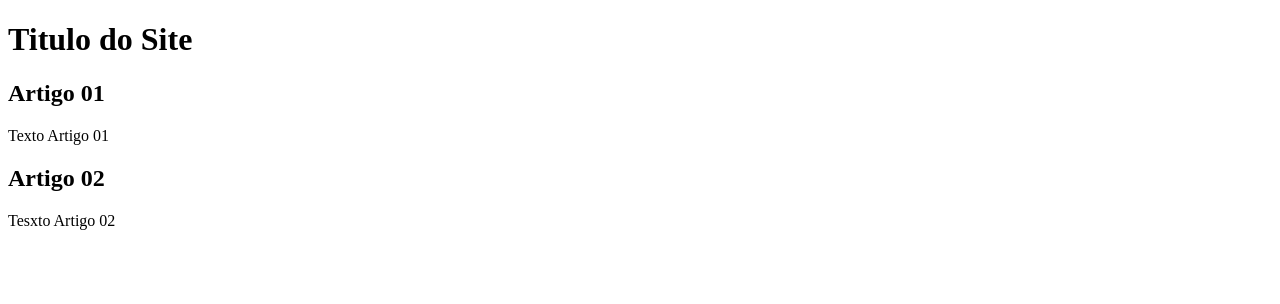
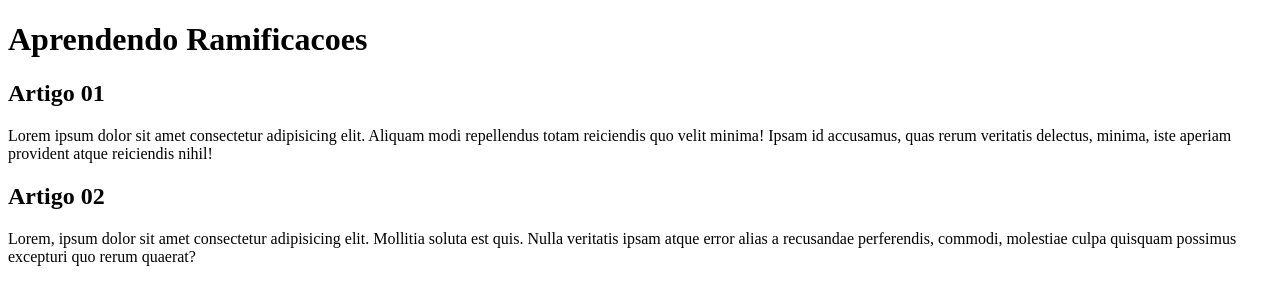
Before and after one commit to luiz186/Projeto-Site, a plain HTML site: page index.html in a window 1280 px wide. Drawn offline with Linux system fonts and the light colour scheme.

Commit message:
inicio do conteudo

```diff
--- a/index.html
+++ b/index.html
@@ -8,15 +8,15 @@
 <body>
    <main>
        <header>
-             <h1>Titulo do Site</h1>
+             <h1>Aprendendo Ramificacoes</h1>
        </header>
        <article>
             <h2>Artigo 01</h2>
-            <p>Texto Artigo 01</p>
+            <p>Lorem ipsum dolor sit amet consectetur adipisicing elit. Aliquam modi repellendus totam reiciendis quo velit minima! Ipsam id accusamus, quas rerum veritatis delectus, minima, iste aperiam provident atque reiciendis nihil!</p>
        </article>
        <article>
              <h2>Artigo 02</h2>
-             <p>Tesxto Artigo 02</p>
+             <p>Lorem, ipsum dolor sit amet consectetur adipisicing elit. Mollitia soluta est quis. Nulla veritatis ipsam atque error alias a recusandae perferendis, commodi, molestiae culpa quisquam possimus excepturi quo rerum quaerat?</p>
        </article>
    </main>
 
```
